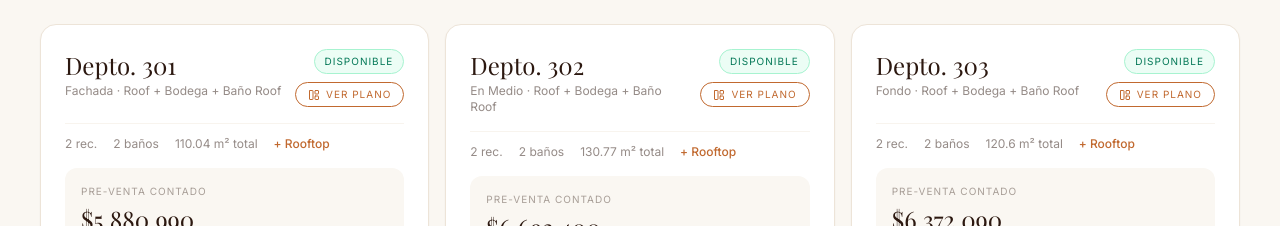
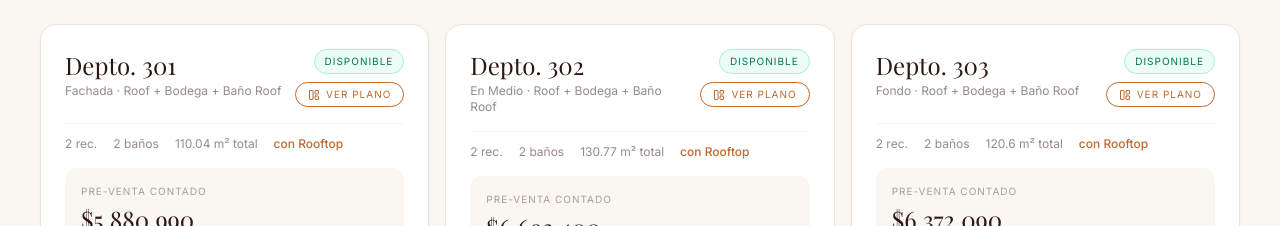
Before and after one commit to vampirot800/senda-allende, a Next.js app: page / in a window 1280 px wide. Shown: the part 8080-8306 px from the top of the page. Built offline with nearby package versions, Linux system fonts and the light colour scheme; no server answers.

Commit message:
Quick fix

```diff
--- a/components/Prices.tsx
+++ b/components/Prices.tsx
@@ -67,7 +67,7 @@ export default function Prices() {
                     </div>
                     <div className="flex gap-4 text-brown/50 font-sans text-xs border-t border-stone-50 pt-3">
                       <span>{unit.bedrooms} rec.</span><span>{unit.bathrooms} baños</span><span>{unit.totalSqm} m² total</span>
-                      {unit.hasRooftop && <span className="text-terracotta font-medium">+ Rooftop</span>}
+                      {unit.hasRooftop && <span className="text-terracotta font-medium">con Rooftop</span>}
                     </div>
                     <div className="bg-cream rounded-xl p-4">
                       <p className="font-sans text-[10px] tracking-widest uppercase text-brown/40 mb-1">{PAYMENT_CONDITIONS[selectedPayment].title}</p>
```
